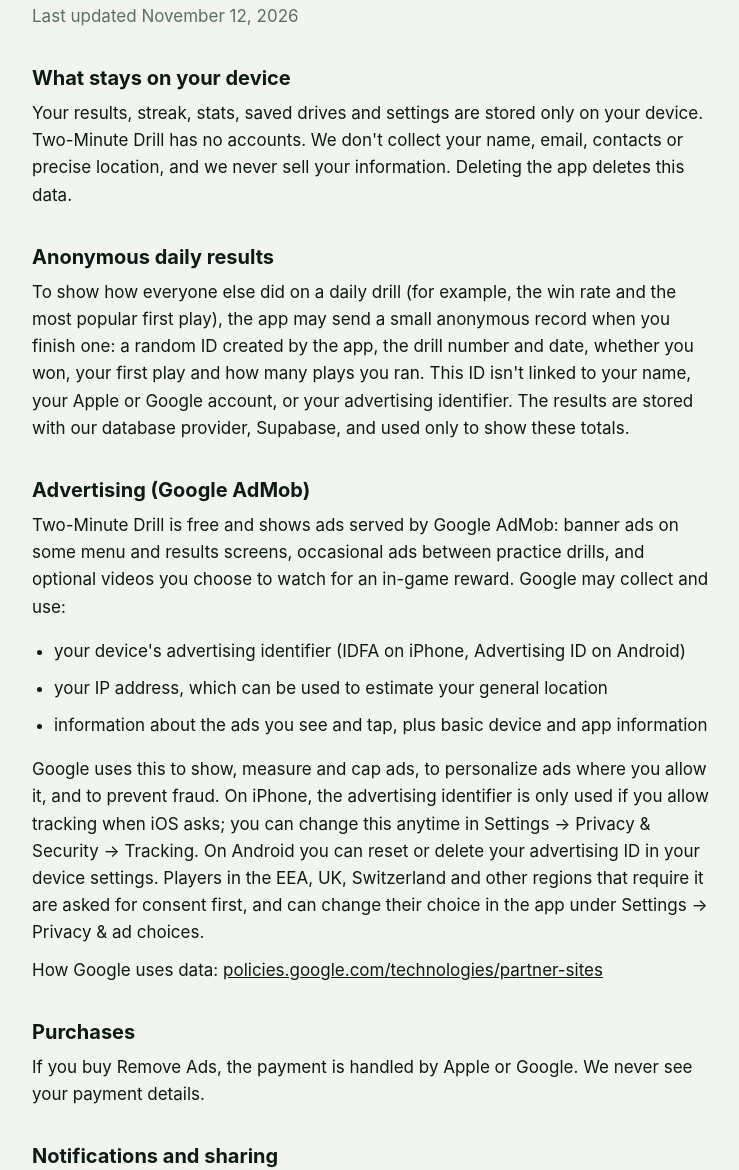
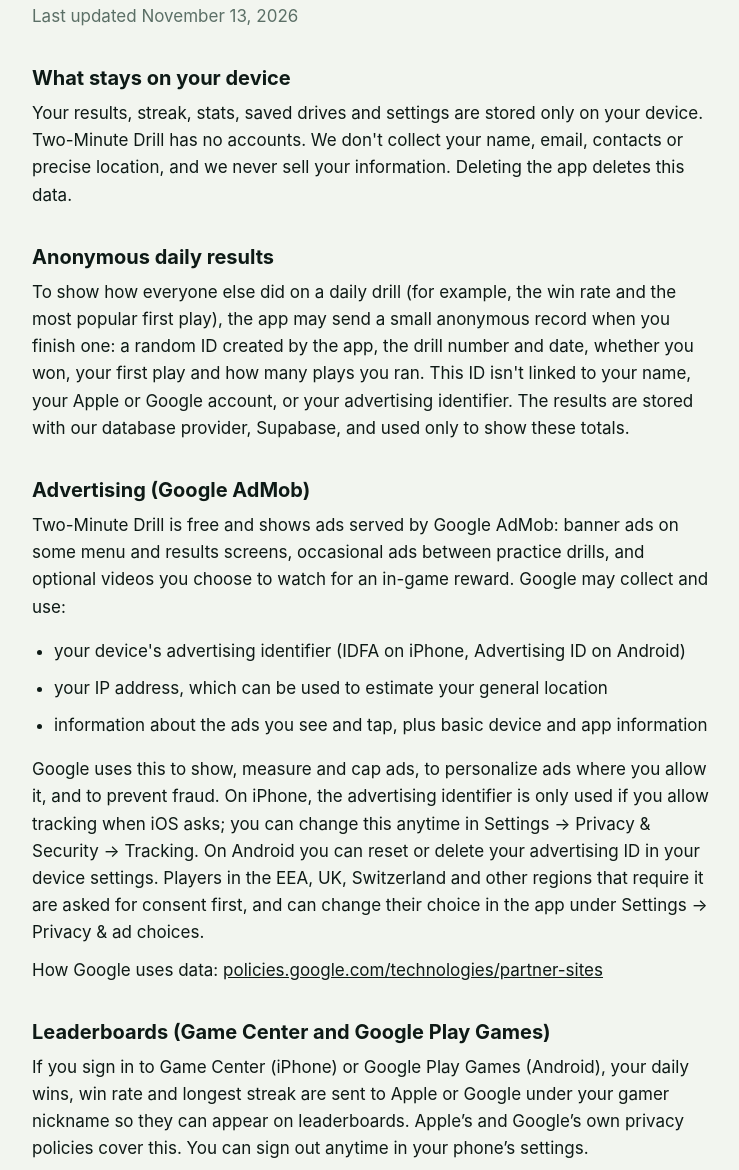
Before and after one commit to YapPat/two-minute-drill, a plain HTML site: page privacy/index.html in a window 1280 px wide. Shown: the part 136-1306 px from the top of the page, without its empty margins (268-1007 px from the left). Drawn offline with Linux system fonts and the light colour scheme.

Commit message:
Privacy policy: add leaderboards section
Co-Authored-By: Claude Opus 5.5 <noreply@anthropic.com>

```diff
--- a/privacy/index.html
+++ b/privacy/index.html
@@ -27,7 +27,7 @@
 <main>
   <span class="tag">Two-Minute Drill</span>
   <h1>Privacy Policy</h1>
-  <p class="lead">Last updated November 12, 2026</p>
+  <p class="lead">Last updated November 13, 2026</p>
 
   <h2>What stays on your device</h2>
   <p>Your results, streak, stats, saved drives and settings are stored only on your device. Two-Minute Drill has no accounts. We don't collect your name, email, contacts or precise location, and we never sell your information. Deleting the app deletes this data.</p>
@@ -45,6 +45,9 @@
   <p>Google uses this to show, measure and cap ads, to personalize ads where you allow it, and to prevent fraud. On iPhone, the advertising identifier is only used if you allow tracking when iOS asks; you can change this anytime in Settings → Privacy &amp; Security → Tracking. On Android you can reset or delete your advertising ID in your device settings. Players in the EEA, UK, Switzerland and other regions that require it are asked for consent first, and can change their choice in the app under Settings → Privacy &amp; ad choices.</p>
   <p>How Google uses data: <a href="https://policies.google.com/technologies/partner-sites">policies.google.com/technologies/partner-sites</a></p>
 
+  <h2>Leaderboards (Game Center and Google Play Games)</h2>
+  <p>If you sign in to Game Center (iPhone) or Google Play Games (Android), your daily wins, win rate and longest streak are sent to Apple or Google under your gamer nickname so they can appear on leaderboards. Apple’s and Google’s own privacy policies cover this. You can sign out anytime in your phone’s settings.</p>
+
   <h2>Purchases</h2>
   <p>If you buy Remove Ads, the payment is handled by Apple or Google. We never see your payment details.</p>
 
```
